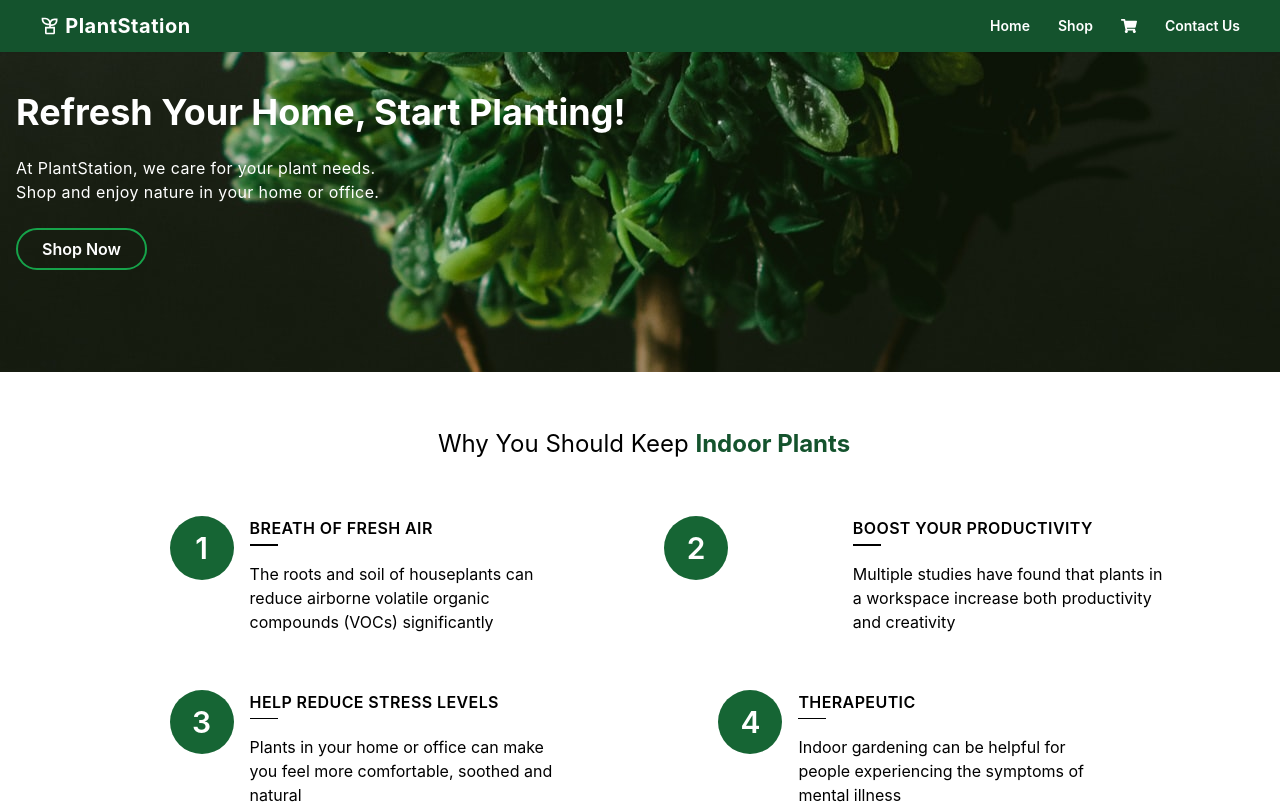
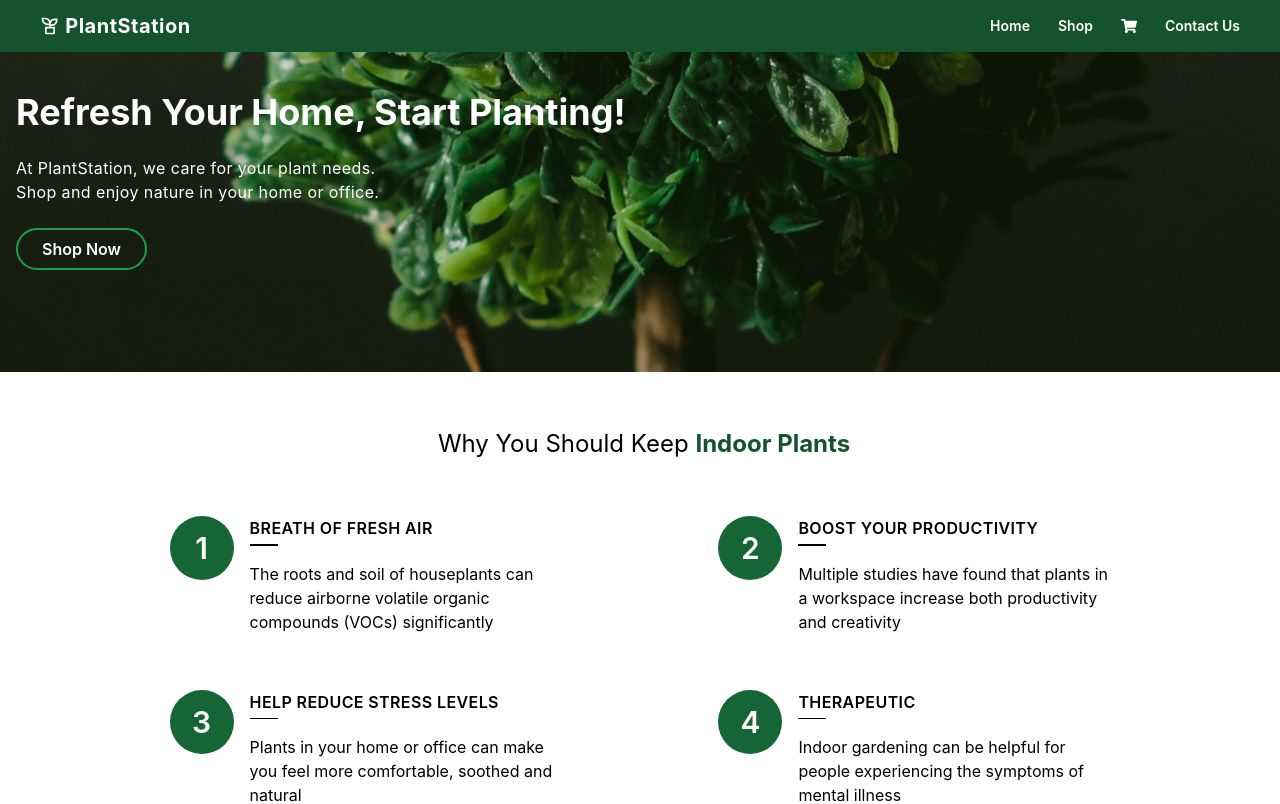
Before and after one commit to toduno/plant-ecommerce-, a React (Create React App) app: page / in a window 1280 px wide. Shown: the top 804 px of the page. Built offline with nearby package versions, Linux system fonts and the light colour scheme.

Commit message:
fix home page style

```diff
--- a/src/pages/home/Home.jsx
+++ b/src/pages/home/Home.jsx
@@ -13,9 +13,9 @@ const Home = () => {
     const h2Style = 'max-w-[60vw] md:max-w-full m-auto text-center my-10 md:my-14 text-xl md:text-2xl'
 
     const containerStyle = 'w-full flex flex-col md:flex-row flex-wrap gap-y-7 md:gap-y-14 gap-x-10 md:items-center justify-center'
-    const divStyle = 'flex md:flex-col lg:flex-row md:w-[40%] justify-center gap-x-4'
-    const numStyle = 'md:mb-3 flex items-center justify-center text-white text-xl md:text-2xl lg:text-3xl bg-green-800 rounded-full w-12 md:w-14 lg:w-16 h-12 md:h-14 lg:h-16 font-semibold'
-    const divH4PStyle = 'max-w-xs'
+    const divStyle = 'flex flex-col lg:flex-row md:w-[40%] justify-center gap-x-4'
+    const numStyle = 'mb-3 lg:mb-0 flex items-center justify-center text-white text-xl md:text-2xl lg:text-3xl bg-green-800 rounded-full w-12 md:w-14 lg:w-16 h-12 md:h-14 lg:h-16 font-semibold'
+    const divH4PStyle = 'lg:max-w-xs'
     const h4Style = 'tracking-wide font-semibold uppercase'
     const divLineStyle = 'bg-black w-5 md:w-7 h-[1.5px] mt-1 mb-4'
 
@@ -24,7 +24,8 @@ const Home = () => {
     const iconStyle = 'w-16 h-16'
     const iconDivStyle = 'flex items-center justify-center bg-green-300 rounded-full w-32 h-32 mb-3'
     const iconContainerStyle = 'text-center md:w-[40%] flex flex-col gap-y-2 md:gap-y-3 items-center'
-    const pStyle = 'max-w-[100%]'
+    const p1Style = 'max-w-full'
+    const pStyle = 'max-w-xs'
 
     const telephone = '123456789'
 
@@ -38,7 +39,7 @@ const Home = () => {
             </div>
         </div>
 
-        <div className='pl-2 flex flex-col items-center justify-center m-auto '>
+        <div className='pl-2'>
             <h2 className={h2Style}>Why You Should Keep <span className='text-green-900'><b>Indoor Plants</b></span></h2>
 
             <div className={containerStyle}>
@@ -47,16 +48,16 @@ const Home = () => {
                     <div className={divH4PStyle}>
                         <h4 className={h4Style}>Breath of fresh air</h4>
                         <div className={divLineStyle}></div>
-                        <p className={pStyle}>The roots and soil of houseplants can reduce airborne volatile organic compounds (VOCs) significantly</p>
+                        <p className={p1Style}>The roots and soil of houseplants can reduce airborne volatile organic compounds (VOCs) significantly</p>
                     </div>
                 </div>
 
                 <div className={divStyle}>
-                    <div className='w-[50%]'><div className={numStyle}>2</div></div>
+                    <div className={numStyle}>2</div>
                     <div className={divH4PStyle}>
                         <h4 className={h4Style}>Boost Your Productivity</h4>
                         <div className={divLineStyle}></div>
-                        <p className={pStyle}>Multiple studies have found that plants in a workspace increase both productivity and creativity</p>
+                        <p className={p1Style}>Multiple studies have found that plants in a workspace increase both productivity and creativity</p>
                     </div>
                 </div>
 
@@ -65,7 +66,7 @@ const Home = () => {
                     <div className={divH4PStyle}>
                         <h4 className={h4Style}>Help Reduce Stress Levels</h4>
                         <div className={divLineStyle}></div>
-                        <p className={pStyle}>Plants in your home or office can make you feel more comfortable, soothed and natural</p>
+                        <p className={p1Style}>Plants in your home or office can make you feel more comfortable, soothed and natural</p>
                     </div>
                 </div>
 
@@ -74,7 +75,7 @@ const Home = () => {
                     <div className={divH4PStyle}>
                         <h4 className={h4Style}>Therapeutic</h4>
                         <div className={divLineStyle}></div>
-                        <p className={pStyle}>Indoor gardening can be helpful for people experiencing the symptoms of mental illness </p>
+                        <p className={p1Style}>Indoor gardening can be helpful for people experiencing the symptoms of mental illness </p>
                     </div>
                 </div>
             </div>
```
